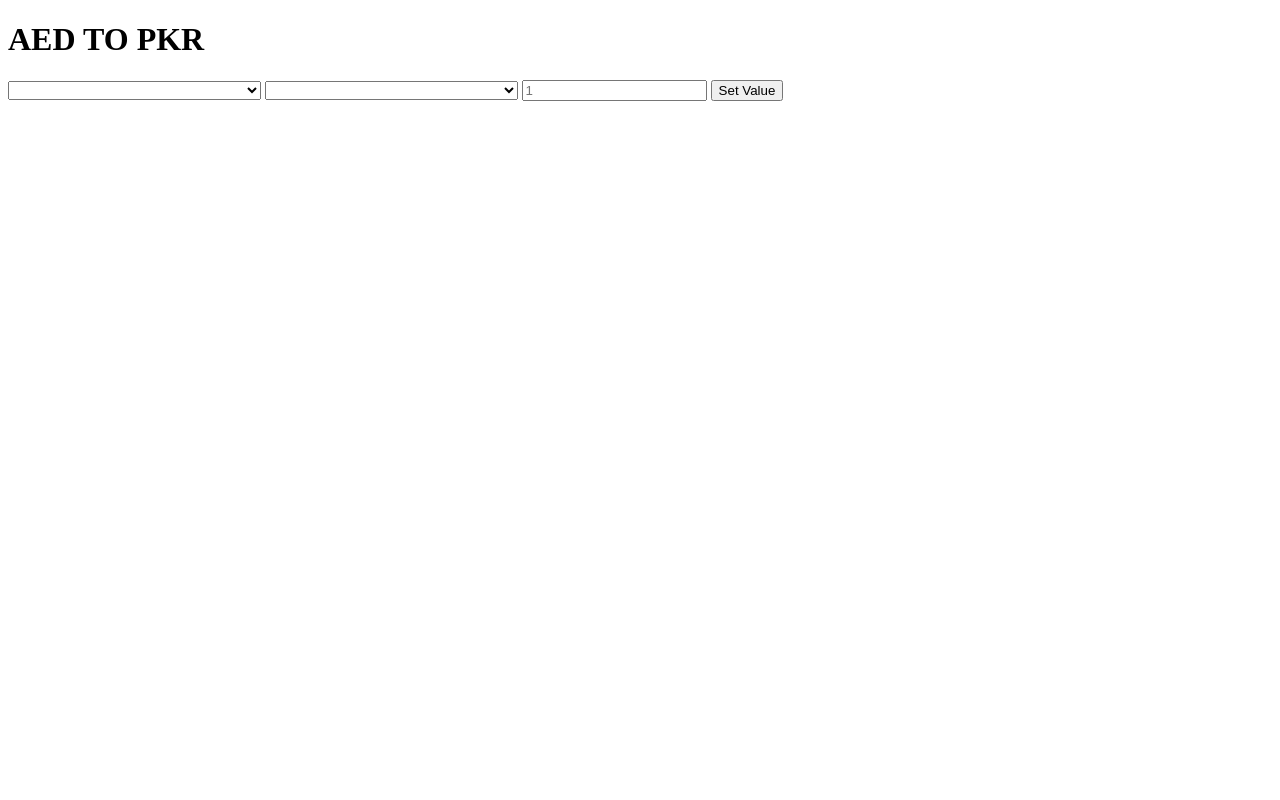
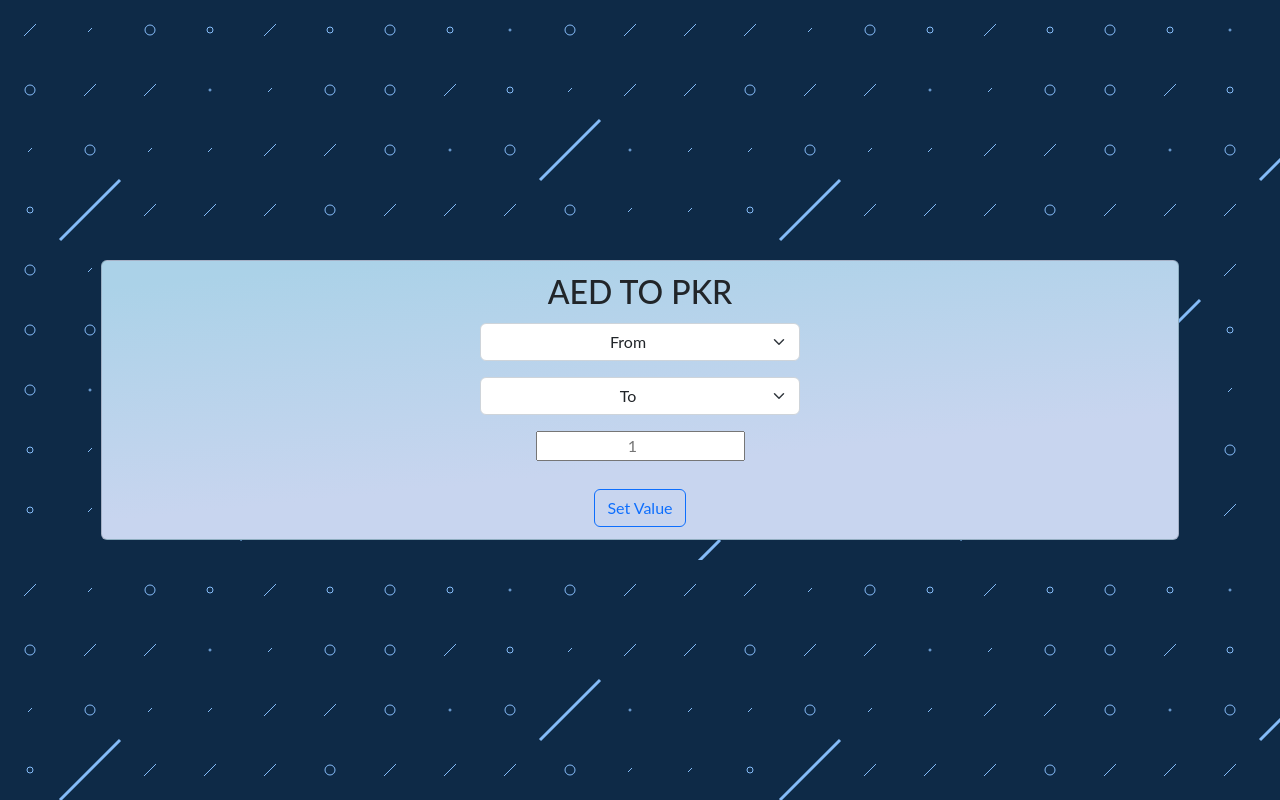
Before and after one commit to ahmedsilat44/Currency-convertor, a plain HTML site: page index.html in a window 1280 px wide. Drawn offline with nearby package versions, Linux system fonts and the light colour scheme; no server answers.

Commit message:
Made it better

```diff
--- a/index.html
+++ b/index.html
@@ -12,23 +12,33 @@
   <link rel="stylesheet" href="https://cdnjs.cloudflare.com/ajax/libs/font-awesome/6.1.2/css/all.min.css" integrity="sha512-1sCRPdkRXhBV2PBLUdRb4tMg1w2YPf37qatUFeS7zlBy7jJI8Lf4VHwWfZZfpXtYSLy85pkm9GaYVYMfw5BC1A==" crossorigin="anonymous" referrerpolicy="no-referrer" />
   <link rel="stylesheet" href="style.css">
   <script src="script.js" defer></script>
+  <link rel="stylesheet" href="https://cdn.jsdelivr.net/npm/bootstrap@5.2.2/dist/css/bootstrap.min.css">
+  <script src="https://cdn.jsdelivr.net/npm/bootstrap@5.2.2/dist/js/bootstrap.bundle.min.js
+  " defer></script>
     <title>Currency Convert</title>
 </head>
 <body>
-  <h1 id="heading">AED TO PKR</h1>
+
 
   <div class="container">
 
-    <div class="select">
-      <select id="selectbox"></select>
+    <div class="card">
 
-      <select id="selectbox2"></select>
+      <h2 id="heading" class="m-1">AED TO PKR</h1>
 
-      <input type="number" placeholder="1" id="amount">
+      <select id="selectbox" class="form-select m-2 text-center">
+        <option selected hidden>From</option>
+      </select>
 
-      <button onclick=setValue()>Set Value</button>
+      <select id="selectbox2" class="form-select m-2 text-md-center">
+        <option selected hidden>To</option>
+      </select>
 
-      <h3 id="h3"></h3>
+      <input type="number" placeholder="1" id="amount" class="input m-2 text-center">
+
+      <h4 id="h3" class="m-2"><strong></strong></h4>
+
+      <button onclick=setValue() class="btn btn-outline-primary m-1">Set Value</button>
     </div>
 
 
--- a/style.css
+++ b/style.css
@@ -1,3 +1,28 @@
-select {
-    width: 20%;
+*{
+    box-sizing: border-box;
+    font-family: 'Lato', sans-serif;
+    align-self: center;
 }
+#heading{
+    text-decoration: dotted;
+}
+body{
+    display: flex;
+    justify-content: center;
+    align-items: center;
+    height: 100vh;
+    background-color: #370287;
+    background-image: url("Sprinkle.svg");
+}
+
+.card{
+    margin: 1.2rem;
+    padding: .5rem;
+    background-image: linear-gradient( 174.2deg,  rgb(171, 210, 232) 7.1%, rgb(200, 213, 239) 67.4% );
+}
+#selectbox,
+#selectbox2 {
+    width: 20rem;
+    display: inline;
+
+}
```
Also changed, not shown: Sprinkle.svg (added).
